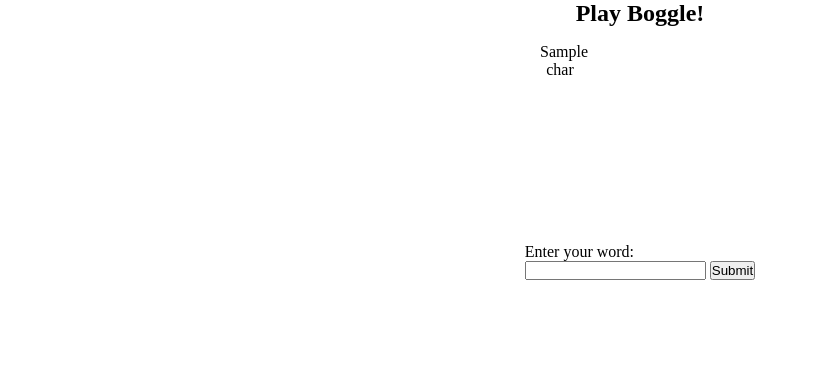
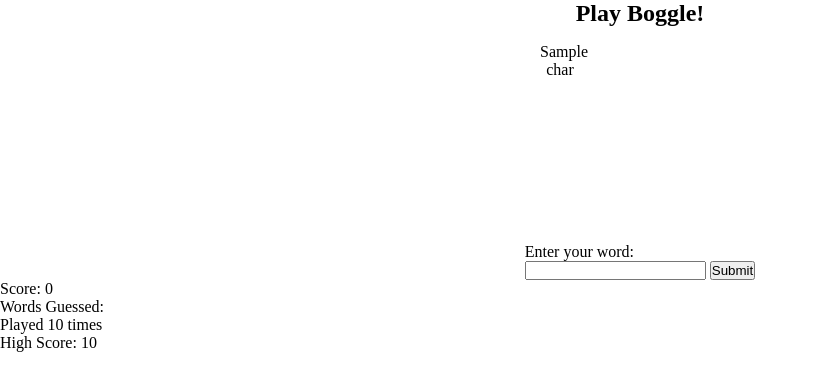
Before and after one commit to andreamartz/sb-19-5-flask-boggle, a Flask app: template templates/board.html in a window 1280 px wide. Shown: the top 391 px of the page, without its empty margins (0-817 px from the left). Run offline with Flask 2, Linux system fonts and the light colour scheme; the template is opened without the code that fills it: most values are stand-ins (such as "Sample title", 1, 10 or a date in 2020); parts of the project's set-up code (start-up, migrations or seed data) failed here and were passed over.

Commit message:
Add game data & stats

```diff
--- a/templates/board.html
+++ b/templates/board.html
@@ -26,6 +26,18 @@
 
     </p>
   </section>
+  <section id="game-data">
+    <p id="score" class="game-datum">
+      Score: 0
+    </p>
+    <p class="game-datum">Words Guessed:</p>
+    <ul id="words-guessed" class="game-datum">
+
+    </ul>
+    <p id="timer" class="game-datum"></p>
+    <p id="plays" class="game-datum">Played {{plays}} times</p>
+    <p id="high-score" class="game-datum">High Score: {{high_score}}</p>
+</section>
 </section>
 {% endblock %}
 
```
